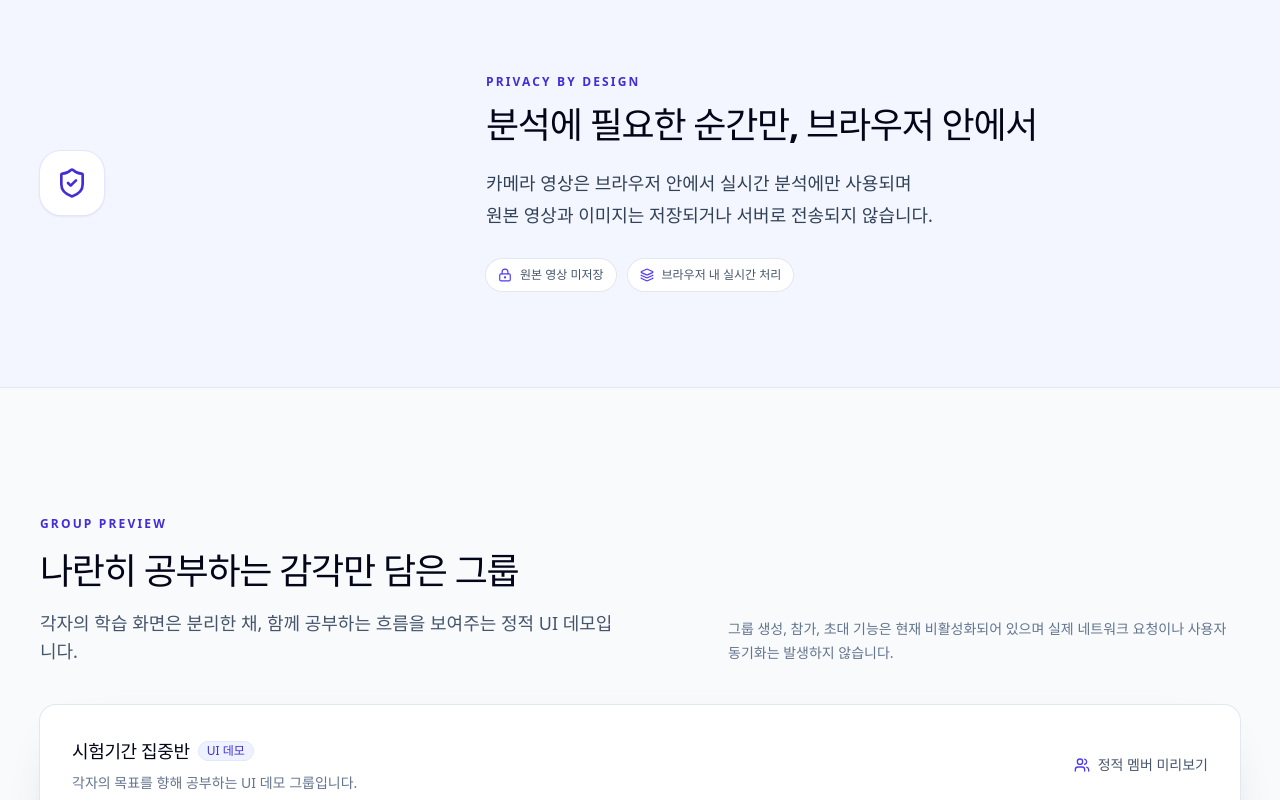
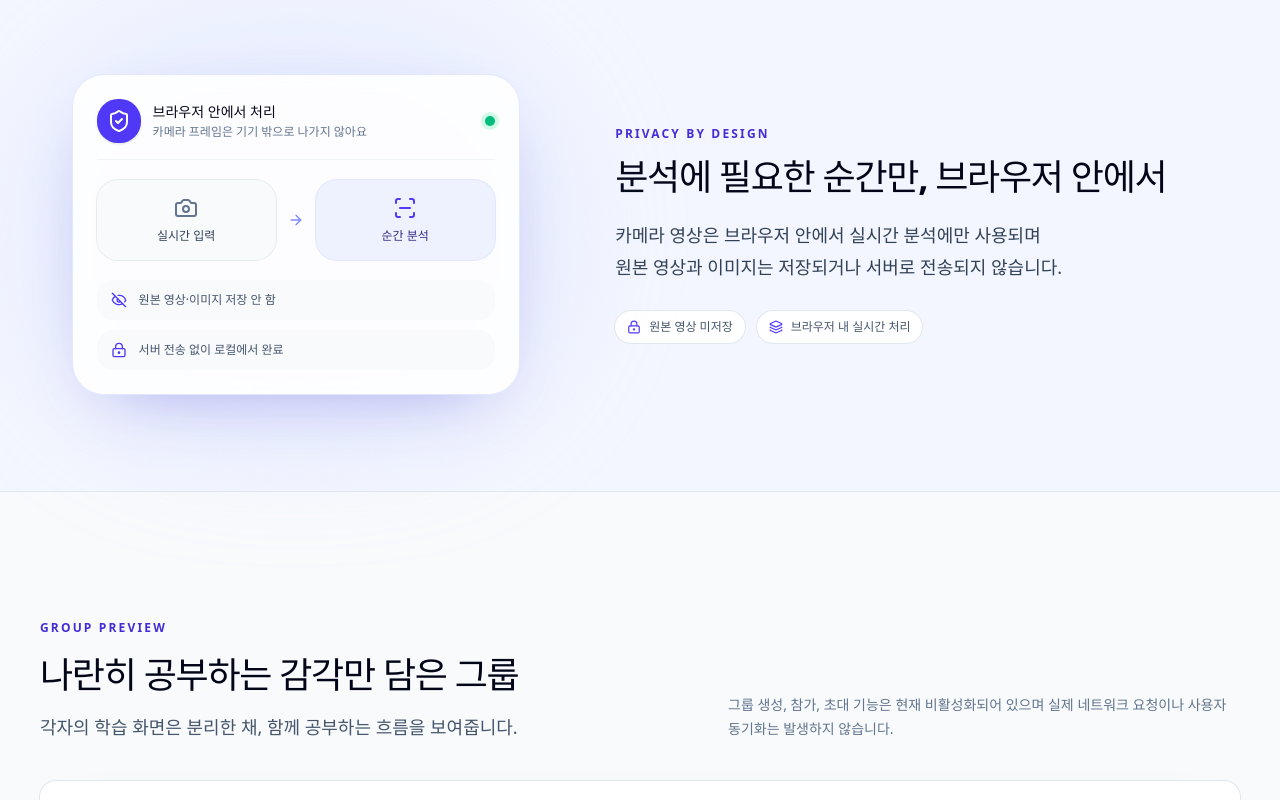
Before and after one commit to sjy3179/studylog, a React (Vite) app: page / in a window 1280 px wide. Shown: the part 3200-4000 px from the top of the page. Built offline with nearby package versions, Linux system fonts and the light colour scheme.

Commit message:
fix: refine landing and group copy

```diff
--- a/src/pages/groups/GroupsPage.tsx
+++ b/src/pages/groups/GroupsPage.tsx
@@ -288,7 +288,7 @@ export function GroupsPage() {
                     <CardTitle id="weekly-ranking-title" className="text-base font-semibold">
                       주간 랭킹
                     </CardTitle>
-                    <CardDescription className="mt-1">정적 UI 데모 순공 시간 기준</CardDescription>
+                    <CardDescription className="mt-1">순공 시간 기준</CardDescription>
                   </div>
                   <span className="flex size-10 items-center justify-center rounded-xl bg-amber-50 text-amber-700">
                     <Trophy aria-hidden="true" className="size-5" />
--- a/src/pages/landing/LandingPage.tsx
+++ b/src/pages/landing/LandingPage.tsx
@@ -502,9 +502,46 @@ export function LandingPage() {
           className="scroll-mt-20 border-y border-slate-200 bg-indigo-50/50 py-20 sm:py-24"
           aria-labelledby="privacy-title"
         >
-          <div className={`${pageWidth} grid items-center gap-10 lg:grid-cols-[0.7fr_1.3fr]`}>
-            <div className="flex size-16 items-center justify-center rounded-2xl bg-white text-indigo-700 shadow-sm ring-1 ring-indigo-100">
-              <ShieldCheck aria-hidden="true" className="size-8" />
+          <div className={`${pageWidth} grid items-center gap-10 lg:grid-cols-[0.9fr_1.1fr] lg:gap-16`}>
+            <div className="relative mx-auto w-full max-w-md" aria-hidden="true">
+              <div className="absolute -inset-8 rounded-full bg-indigo-200/35 blur-3xl" />
+              <div className="relative overflow-hidden rounded-[2rem] border border-indigo-100 bg-white/90 p-5 shadow-[0_24px_70px_-36px_rgba(67,56,202,0.45)] backdrop-blur sm:p-6">
+                <div className="flex items-center justify-between border-b border-slate-100 pb-4">
+                  <div className="flex items-center gap-3">
+                    <span className="flex size-11 items-center justify-center rounded-2xl bg-indigo-600 text-white shadow-sm">
+                      <ShieldCheck className="size-6" />
+                    </span>
+                    <div>
+                      <p className="text-sm font-semibold text-slate-950">브라우저 안에서 처리</p>
+                      <p className="mt-0.5 text-xs text-slate-500">카메라 프레임은 기기 밖으로 나가지 않아요</p>
+                    </div>
+                  </div>
+                  <span className="size-2.5 rounded-full bg-emerald-500 ring-4 ring-emerald-100" />
+                </div>
+
+                <div className="my-5 grid grid-cols-[1fr_auto_1fr] items-center gap-3">
+                  <div className="rounded-2xl bg-slate-50 p-4 text-center ring-1 ring-slate-200/80">
+                    <Camera className="mx-auto size-6 text-slate-500" />
+                    <p className="mt-2 text-xs font-semibold text-slate-700">실시간 입력</p>
+                  </div>
+                  <ArrowRight className="size-4 text-indigo-400" />
+                  <div className="rounded-2xl bg-indigo-50 p-4 text-center ring-1 ring-indigo-100">
+                    <ScanLine className="mx-auto size-6 text-indigo-600" />
+                    <p className="mt-2 text-xs font-semibold text-indigo-900">순간 분석</p>
+                  </div>
+                </div>
+
+                <div className="space-y-2.5">
+                  <div className="flex items-center gap-3 rounded-xl bg-slate-50 px-3.5 py-3 text-xs font-medium text-slate-600">
+                    <EyeOff className="size-4 text-indigo-600" />
+                    원본 영상·이미지 저장 안 함
+                  </div>
+                  <div className="flex items-center gap-3 rounded-xl bg-slate-50 px-3.5 py-3 text-xs font-medium text-slate-600">
+                    <LockKeyhole className="size-4 text-indigo-600" />
+                    서버 전송 없이 로컬에서 완료
+                  </div>
+                </div>
+              </div>
             </div>
             <div>
               <p className="mb-3 text-xs font-semibold tracking-[0.18em] text-indigo-700 uppercase">
@@ -542,7 +579,7 @@ export function LandingPage() {
               <SectionHeading
                 id="group-preview-title"
                 eyebrow="Group preview"
-                description="각자의 학습 화면은 분리한 채, 함께 공부하는 흐름을 보여주는 정적 UI 데모입니다."
+                description="각자의 학습 화면은 분리한 채, 함께 공부하는 흐름을 보여줍니다."
               >
                 나란히 공부하는 감각만 담은 그룹
               </SectionHeading>
@@ -558,13 +595,13 @@ export function LandingPage() {
                   <div>
                     <div className="flex items-center gap-2">
                       <h3 className="text-lg font-semibold tracking-[-0.02em] text-slate-950">시험기간 집중반</h3>
-                      <Badge className="border border-indigo-100 bg-indigo-50 text-indigo-700">UI 데모</Badge>
+                      <Badge className="border border-indigo-100 bg-indigo-50 text-indigo-700">미리보기</Badge>
                     </div>
-                    <p className="mt-2 text-sm text-slate-500">각자의 목표를 향해 공부하는 UI 데모 그룹입니다.</p>
+                    <p className="mt-2 text-sm text-slate-500">각자의 목표를 향해 함께 공부하는 그룹입니다.</p>
                   </div>
                   <div className="flex items-center gap-2 text-sm font-medium text-slate-600">
                     <Users aria-hidden="true" className="size-4 text-indigo-600" />
-                    정적 멤버 미리보기
+                    그룹 멤버 미리보기
                   </div>
                 </div>
 
```
